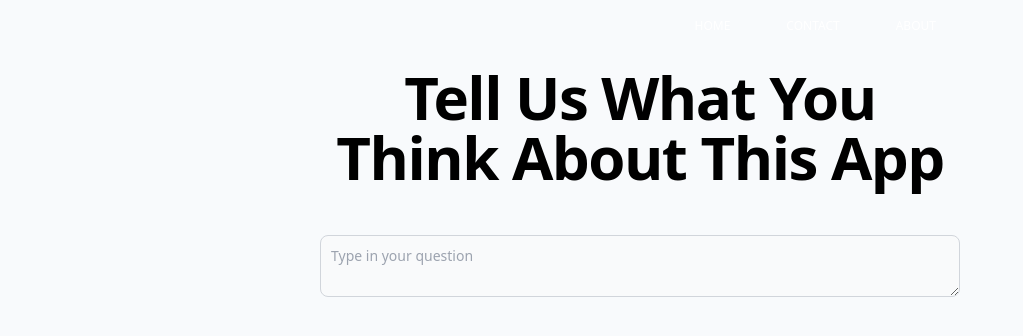
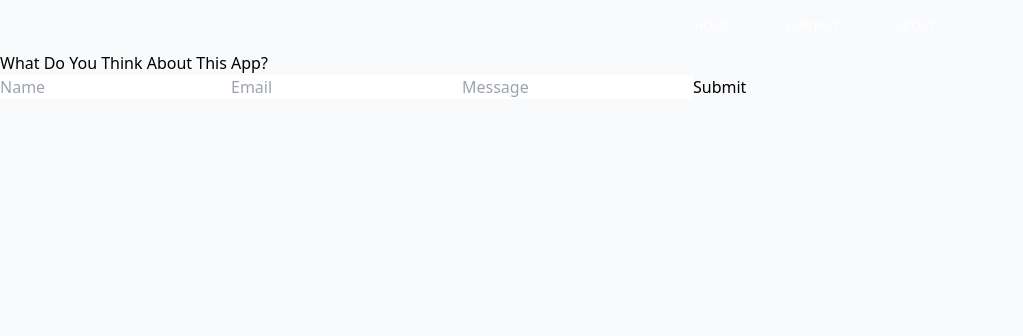
Before and after one commit to innonka/StudyBuddyAI, a React (Create React App) app: page /contact in a window 1280 px wide. Shown: the top 336 px of the page, without its empty margins (0-1023 px from the left). Built offline with nearby package versions, Linux system fonts and the light colour scheme.

Commit message:
added input form in contact and connected it to web3forms

```diff
--- a/src/pages/Contact.js
+++ b/src/pages/Contact.js
@@ -1,17 +1,100 @@
+import { useState } from 'react';
+
 function Contact() {
+
+  const [success, setSuccess] = useState(false);
+
+  const [formData, setFormData] = useState({
+    name: '',
+    email: '',
+    message: '',
+    access_key: 'e60801c3-6aac-4656-8f05-556b65a184a0' /*used web3form for getting user inputs from form*/
+  })
+
+  const handleChange = (event) => {
+
+    setFormData({
+      ...formData,
+      [event.target.name]: event.target.value /*getting input from each part of the form*/
+    });
+
+  }
+
+  const handleSubmit = (event) => {
+
+    event.preventDefault();
+
+
+    const data = JSON.stringify(formData);
+
+    fetch('https://api.web3forms.com/submit', {
+      method: 'POST',
+      headers: {
+        'Content-Type': 'application/json',
+        'Accept': 'application/json'
+      },
+      body: data
+    })
+      .then(res => res.json())
+      .then(data => {
+        setSuccess(true);
+        setFormData({
+          ...formData,
+          name: '',
+          email: '',
+          message: '',
+        })
+
+        setTimeout(() => {
+          setSuccess(false);
+        }, 3000);
+      })
+      .catch(err => console.log(err));
+
+  };
+
+
+
   return (
-    <div className="text-2xl p-4 mx-auto  max-w-2xl ">
-      <h3 className="text-center text-2xl sm:text-4xl md:text-5xl xl:text-6xl font-bold tracking-tight mb-12">
-        Tell Us What You Think About This App
-      </h3>
+    <>
+      <form onSubmit={handleSubmit}>
+        <h3>
+          What Do You Think About This App?
+        </h3>
 
-      <textarea
-              className="mb-2 outline-none focus:ring-offset-2 focus:ring-2 w-full bg-gray-50 border border-gray-300 text-gray-900 text-sm rounded-lg focus:ring-blue-500 focus:border-blue-500 block p-2.5 dark:bg-gray-700 dark:border-gray-600 dark:placeholder-gray-400 dark:text-white dark:focus:ring-blue-500 dark:focus:border-blue-500"
-              type="textarea"
-              placeholder="Type in your question"
-            />
+        <input name='name'
+          value={formData.name}
+          onChange={handleChange}
+          type="text"
+          placeholder="Name">
+        </input>
 
-    </div>
+        <input name='email'
+          value={formData.email}
+          onChange={handleChange}
+          type="email"
+          placeholder="Email">
+        </input>
+
+        <input name='message'
+          value={formData.message}
+          onChange={handleChange}
+          as="textarea" rows = {4}
+          placeholder="Message">
+        </input>
+
+        <button type="submit">
+          Submit
+        </button>
+
+
+      </form>
+
+      {success && <p className='success'>Message Sent!</p>}  {/*this appears at the bottom for 3s to confirm to users that form has been successfully submitted*/}
+
+
+
+    </>
   );
 }
 
--- a/src/pages/Home.js
+++ b/src/pages/Home.js
@@ -26,7 +26,7 @@ function Home() {
   };
 
   /*Settings for openai key and fetch request and response*/
-  const apiKey = "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";
+  const apiKey = "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";
 
   const promptAI = () => {
     const configuration = new Configuration({
```
